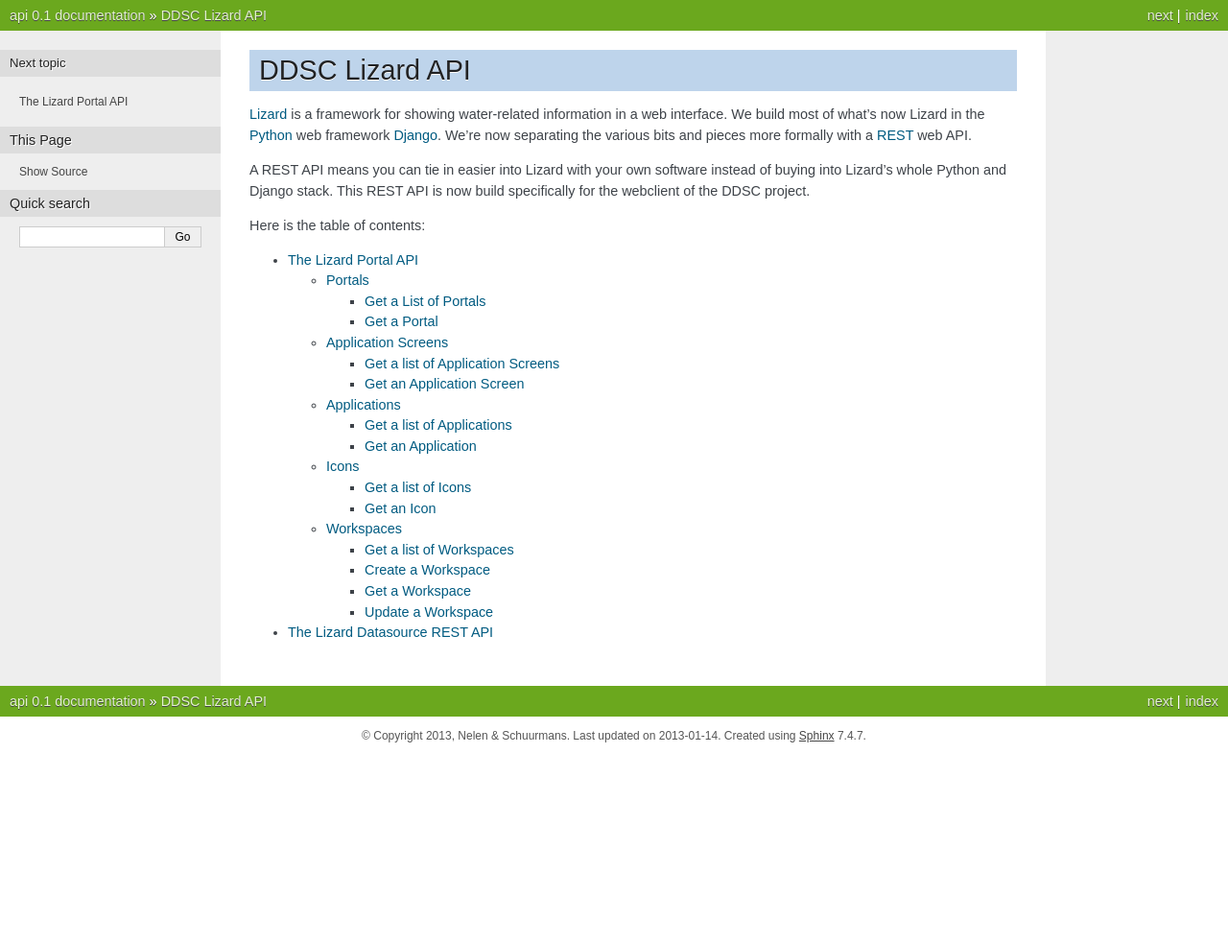
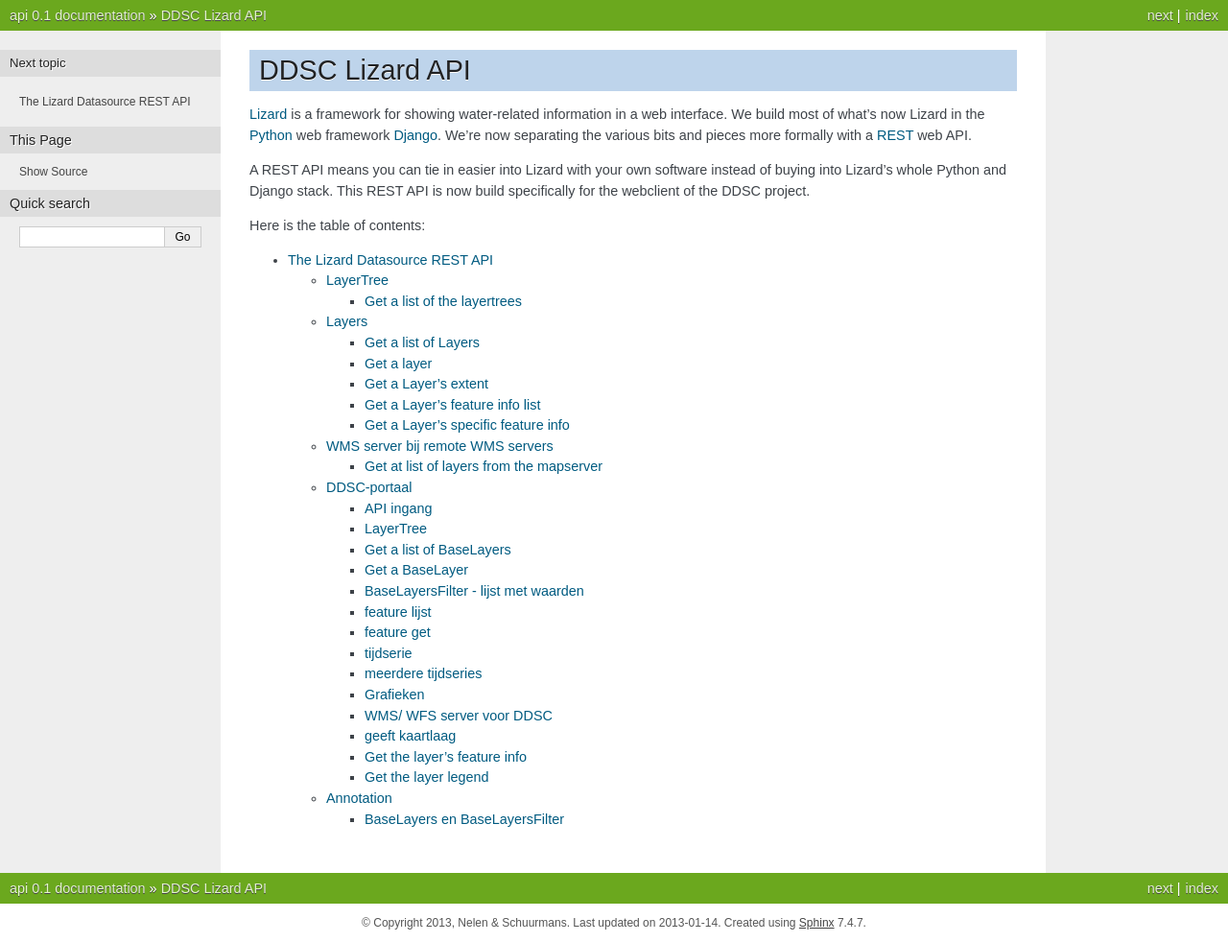
Before and after one commit to ddsc/api, a Sphinx documentation site: the page built from doc/index.rst, in a window 1280 px wide. Shown: the whole page at 96% size. Built offline with Sphinx 7.4.7, drawn with Linux system fonts in a browser that asks for light colours; before the commit the page ends 900 px from its top, so only the background shows below that; some of the changed lines change nothing that is shown.

Commit message:
Update rest api documentation.
Added datasource documentation.

```diff
--- /dev/null
+++ b/doc/datasource.rst
@@ -0,0 +1,407 @@
+The Lizard Datasource REST API
+###################################
+
+Descript of the Lizard Datasource API.
+
+LayerTree
+=========
+
+Get a list of the layertrees
+----------------------------
+
+::
+
+  GET /api/v1/layertree/   optional: <<sub_folder>>/<<sub_sub_folder>>/<<>>
+
+**Response**::
+
+  Status: 200 OK
+
+.. code-block:: javascript
+
+  {
+    data: [
+        {id: xx, name: 'folderA', leaf: false, children: [
+             {id: xx, name: 'LayerA', leaf:true, icon: 'xxx', ...settings ..},
+             {id: xx, name: 'LayerB', leaf:true, icon: 'xxx', ...settings ..}
+        ]},
+       {id: xx, name: 'folderB', leaf: false, children: [
+       ]}
+    ]
+   }
+
+
+**Parameters**
+
+include_sub_tree
+  ``Boolean``
+
+Layers
+=======
+
+Get a list of Layers
+-----------------------
+
+These layers are not in a tree structure.
+
+::
+
+  GET /api/v1/layers/
+
+**Response** ::
+
+  Status: 200 OK
+
+
+.. code-block:: javascript
+
+  {
+    count: {int},
+    data: [
+        {id: xx, name: 'LayerA', leaf:true, icon: 'xxx', ...settings ..},
+        {id: xx, name: 'LayerB', leaf:true, icon: 'xxx', ...settings ..},
+        {........}
+    ]
+   }
+
+Get a layer
+------------
+
+::
+
+  GET /api/v1/layer/:layer_id
+
+
+.. code-block:: javascript
+
+  {
+
+    data: {
+        id: {{id}},
+        name: {{name}},
+        ....: .....
+    }
+   }
+
+
+Get a Layer's extent
+--------------------
+
+::
+
+  GET /api/v1/layer/:layer_id/extent/
+
+
+**Response** ::
+
+  Status: 200 OK
+
+.. code-block:: javascript
+
+
+  {
+	"layer_id": 104,
+	"extent": [100, 100, 10, 10]
+  }
+
+Get a Layer's feature info list
+-----------------------------------
+
+::
+
+  GET /api/v1/layer/:layer_id/features/
+
+
+**Response** ::
+
+  Status: 200 OK
+
+.. code-block:: javascript
+
+  {
+	"layer_id": 104,
+	"features": {
+	  "{{feature_name}}": "{{value}}",
+	  "{{feature_name2}}": "{{other value}}"
+    }
+  }
+
+**Parameters**
+
+start en limit
+  Parameters voor pagination
+filter
+  Filter mogelijkheden
+order_by
+  Parameter waarop lijst is gefilterd
+spatial
+  Punt en buffer
+
+Get a Layer's specific feature info
+------------------------------------
+
+informatie over feature met eventueel link naar aanliggende objection (tijdseries, etc)
+
+::
+
+  GET /api/v1/layer/:layer_id/features/:feature_id
+
+
+
+WMS server bij remote WMS servers
+=====================================
+
+.. note::
+  Why is this a special API?
+
+Get at list of layers from the mapserver
+-----------------------------------------
+
+::
+
+  GET /<map_server>/?request=GetMap
+
+**Parameters**
+
+layers
+  `Required` List of layer ids
+
+cql_filter
+  Filter mogelijkheden
+MaxFeatures
+  Pagination
+StartIndex
+  Pagination
+
+
+Geeft lijst met features en eigenschappen
+::
+
+  GET /<map_server>/?request=GetFeatureInfo
+
+**Parameters**
+
+layers en query_layers
+  ``Required`` Lijst met LayerMapId's
+cql_filter
+  Filter mogelijkheden
+
+Geeft lijst met features en eigenschappen
+::
+  GET /<map_server>/?request=GetLegendGraphic
+
+**Parameters**
+
+layers en query_layers
+  ``Required`` Lijst met LayerMapId's
+cql_filter
+  Filter mogelijkheden
+feature_count
+  Max aantal features wat terug wordt gegeven
+
+DDSC-portaal
+=============
+
+API ingang
+----------
+Overzicht van ingangen van de API (data entries). Inclusief list met beschikbare base layers en Folders
+
+::
+
+  GET /api/v1/services/
+
+LayerTree
+----------
+
+Vergelijkbaar met WMS. Gaat hierbij om remote sensing beelden.
+
+
+Get a list of BaseLayers
+------------------------
+
+::
+
+  GET /api/v1/baselayers/
+
+Get a BaseLayer
+--------------
+informatie over baseLayer en beschikbare BaseLayerFilters, basis URL
+
+::
+
+  GET /api/v1/baselayers/:base_layer_id/
+
+BaseLayersFilter - lijst met waarden
+------------------------------------
+
+lijst met filter waarden
+
+::
+
+  GET /api/v1/baselayer/:baseLayerId/:baseLayerFilterSlug/
+
+
+**Parameters**
+
+filter
+
+orderby
+
+start
+
+limit
+
+feature lijst
+-------------
+Lijst met features in layer
+
+::
+
+  GET /baselayers/:baseLayerId/feature/
+
+
+**Parameters**
+
+base_layer_filter
+  base_layer_filters die worden toegepast
+start en limit
+  Parameters voor pagination
+filter
+  Filter mogelijkheden
+order_by
+  Parameter waarop lijst is gefilterd
+spatial
+  Punt en buffer
+
+feature get
+-----------
+
+informatie over feature met eventueel link naar aanliggende objection (tijdseries, etc)
+
+::
+
+  GET /baselayers/:baseLayerId/features/:featureID/
+
+bevat link voor export en grafiek in geval dat tijdserie beschikbaar is
+
+tijdserie
+---------
+
+Tijdserie van locatie
+
+::
+
+  GET /baselayers/:baseLayerSlug>/features/:featureId>/timeseries/:timeseriesId/
+
+**Parameters**
+
+start
+  Start tijdstip
+end
+  Eind tijdstip
+format
+  Formaat (csv, png, ……)
+
+meerdere tijdseries
+-------------------
+Geeft export van tijdseries
+
+::
+
+  GET /timeseries/
+
+
+**Parameters**
+
+tijdseries
+  ``Required`` Lijst met tijdserie id's
+start
+  ``Required`` Start tijdstip
+end
+  ``Required`` Eind tijdstip
+format
+  ``Required`` export format
+
+Grafieken
+---------
+Geeft grafiek van tijdseries (in eerste instantie alleen een plaatje. Later ook mogelijkheden voor andere grafiek type). Een uitwerking van deze service is te vinden op [[https://github.com/lizardsystem/lizard-graph/blob/master/README.rst][lizard-graph]]
+
+::
+
+  GET /timeseries/graph/
+
+**parameters**
+tijdseries
+  Lijst met tijdserie id's
+start
+  Start tijdstip
+end
+  Eind tijdstip
+format
+  export format
+
+WMS/ WFS server voor DDSC
+---------------------------
+
+geeft kaartlaag
+-----------------
+::
+
+  GET /map/?request=GetMap
+
+**Parameters**
+
+layers
+  ``Required`` Lijst met LayerMapId's
+cql_filter
+  Filter mogelijkheden
+MaxFeatures, StartIndex
+  parameters voor pagination
+
+Get the layer's feature info
+------------------------------
+
+::
+
+  GET /map/?request=GetFeatureInfo
+
+**Parameters**
+
+layers en query_layers
+  ``Required`` Lijst met LayerMapId's
+cql_filter
+  Filter mogelijkheden
+
+Get the layer legend
+---------------------
+
+::
+
+  GET /map/?request=GetLegendGraphic
+
+**Parameters**
+layers en query_layers
+  ``Required`` Lijst met LayerMapId's
+cql_filter
+  Filter mogelijkheden
+feature_count
+  Max aantal features wat terug wordt gegeven
+
+
+Annotation
+==========
+
+Overzicht van ingangen van de API (data entries). Inclusief list met beschikbare base layers en Folders
+
+::
+
+  GET /api/v1/services/
+
+
+BaseLayers en BaseLayersFilter
+-------------------------------
+
+Vergelijkbaar met DDSC.
+Goed nadenken over Id's/slugs waaraan gekoppeld wordt.
+
+Verder ook APi voor opvragen van annotaties van een object en het toevoegen van annotaties.
--- a/doc/index.rst
+++ b/doc/index.rst
@@ -18,4 +18,4 @@
 .. toctree::
    :maxdepth: 3
 
-   restapi
+   datasource
--- a/doc/restapi.rst
+++ b/doc/restapi.rst
@@ -461,7 +461,3 @@
   `Timestamp` of when this object was last edited
 .. note::
   Add a list of WorkspaceItems
-
-
-The Lizard Datasource REST API
-###################################
```
